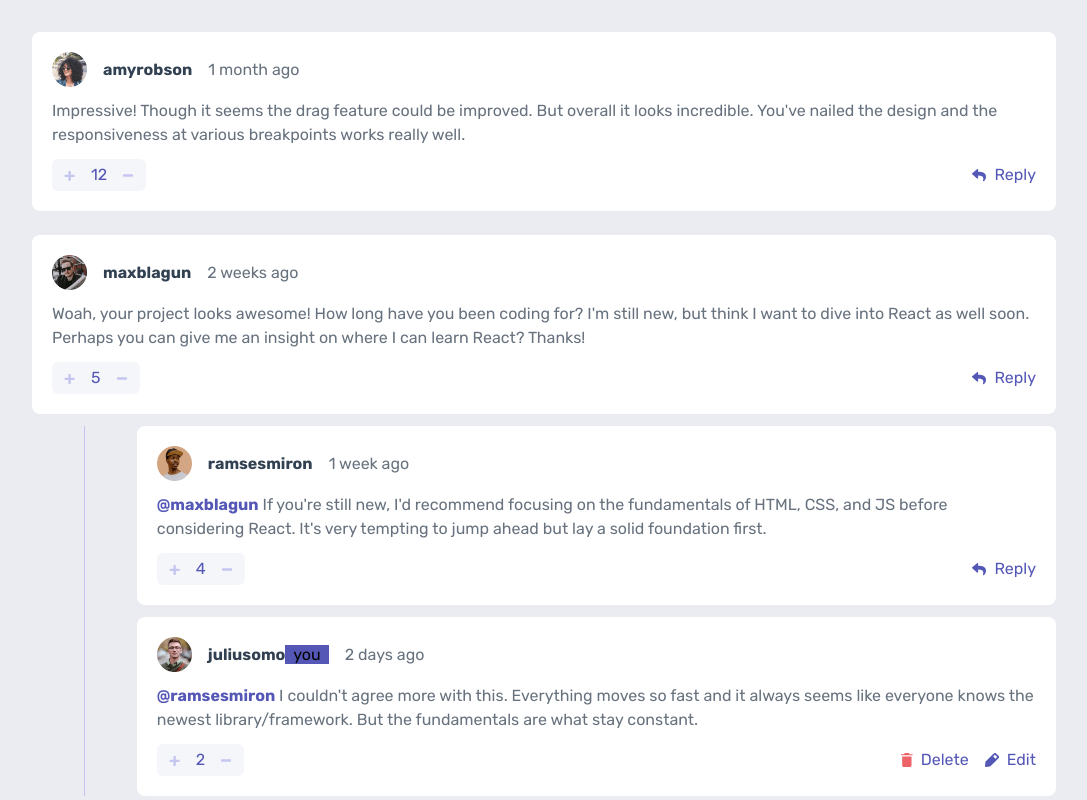
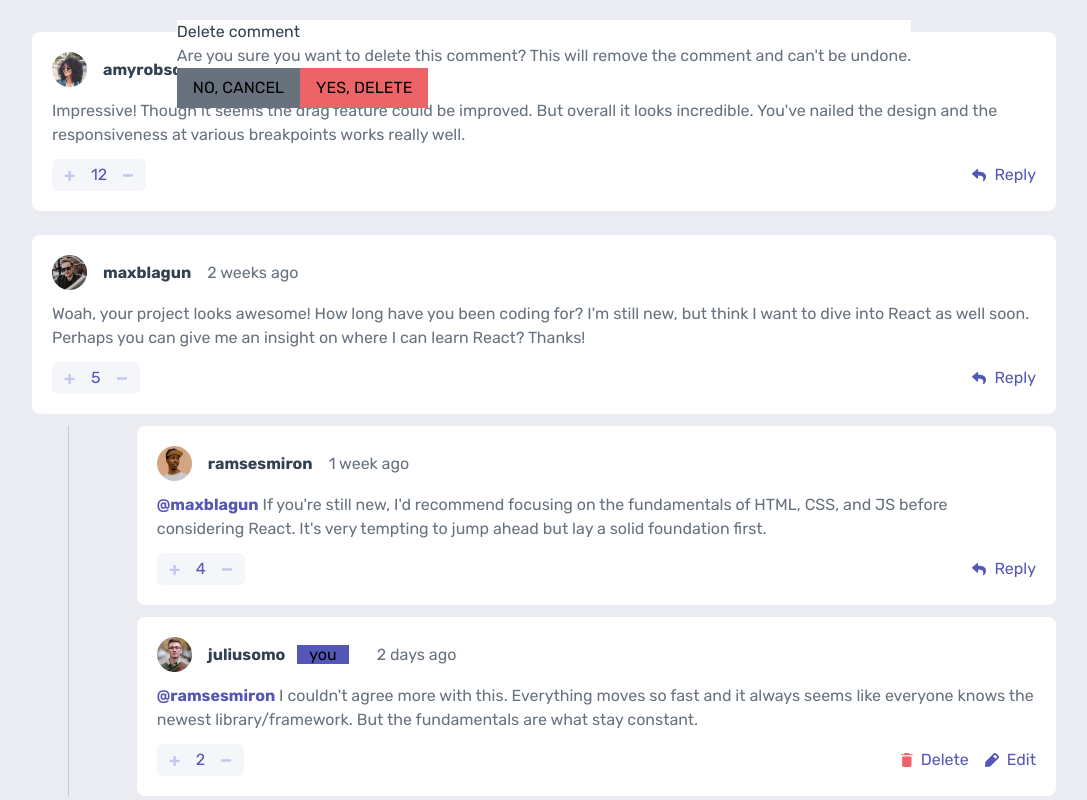
Before and after one commit to NinfarZ/interactive-comments-section, a Next.js app: page / in a window 1280 px wide. Shown: the top 800 px of the page, without its empty margins (96-1183 px from the left). Built offline with nearby package versions, Linux system fonts and the light colour scheme.

Commit message:
Updated editing

```diff
--- a/pages/Comment.js
+++ b/pages/Comment.js
@@ -1,5 +1,5 @@
 import React from 'react'
-import { useState, useEffect } from 'react'
+import { useState, useEffect, useRef } from 'react'
 import SendComment from './SendComment'
 import moment from 'moment/moment'
 
@@ -9,7 +9,6 @@ export default function Comment(props) {
     const [score, setScore] = useState(props.score)
     const [isEditing, setIsEditing] = useState(false)
     const [isReplying, setIsReplying] = useState(false)
-    const [content, setContent] = useState(props.content)
     const [userScore, setUserScore] = useState(0)
     const [isVisible, setIsVisible] = useState(true)
 
@@ -38,40 +37,6 @@ export default function Comment(props) {
         setIsEditing(true)
     }
 
-    function Content() {
-        const replyTag = props.replyingTo ? `@${props.replyingTo}` : null
-        return (
-            <>
-                {!isEditing && (
-
-                    <p className='text-Grayish-Blue'><span className='text-Moderate-blue font-bold'>{replyTag}</span> {content}</p>
-
-                ) || <ContentEdit />}
-            </>
-        )
-    }
-
-    function ContentEdit() {
-        const handleContentChange = (event) => {
-            setContent(event.target.value)
-        }
-
-        const handleEditSubmit = () => {
-            setIsEditing(false)
-        }
-        return (
-            <div className='flex flex-col'>
-                <textarea onChange={handleContentChange} value={content}
-                    rows='5'
-                    className='bg-White border resize-none border-Light-gray py-2 px-5 rounded-md placeholder:text-start text-Grayish-Blue'
-                    placeholder='Add a comment...' />
-                <div className='flex justify-end my-4'>
-                    <button onClick={handleEditSubmit} className='bg-Moderate-blue px-3 py-1 rounded-md'>UPDATE</button>
-                </div>
-
-            </div>
-        )
-    }
 
     function Username() {
         return (
@@ -79,7 +44,7 @@ export default function Comment(props) {
                 {props.username === props.currentUser.username && (
                     <div>
                         <span className='text-Dark-blue font-bold'>{props.currentUser.username}</span>
-                        <span className='bg-Moderate-blue px-2'>you</span>
+                        <span className='bg-Moderate-blue px-3 mx-3'>you</span>
                     </div>
                 ) || <span className='text-Dark-blue font-bold'>{props.username}</span>}
             </>
@@ -123,7 +88,7 @@ export default function Comment(props) {
                             <Username />
                             <span className='text-Grayish-Blue'>{props.createdAt}</span>
                         </div>
-                        <Content />
+                        <Content setIsEditing={setIsEditing} replyingTo={props.replyingTo} content={props.content} isEditing={isEditing} />
                         <div className='flex justify-between my-3'>
                             <div className='flex space-x-4 bg-Very-light-gray px-3 py-1 rounded-md'>
                                 <button onClick={like}>
@@ -150,3 +115,43 @@ export default function Comment(props) {
         </>
     )
 }
+
+
+function Content(props) {
+    const [content, setContent] = useState(props.content)
+    console.log(content)
+    const replyTag = props.replyingTo ? `@${props.replyingTo}` : null
+    return (
+        <>
+            {!props.isEditing && (
+
+                <p className='text-Grayish-Blue'><span className='text-Moderate-blue font-bold'>{replyTag}</span> {content}</p>
+
+            ) || <ContentEdit contentToEdit={content} setContent={setContent} setIsEditing={props.setIsEditing} />}
+        </>
+    )
+}
+
+function ContentEdit(props) {
+    const handleContentChange = (event) => {
+        props.setContent(event.target.value)
+
+    }
+
+    const handleEditSubmit = () => {
+        props.setIsEditing(false)
+    }
+
+    return (
+        <div className='flex flex-col'>
+            <textarea onChange={handleContentChange} value={props.contentToEdit}
+                rows='5'
+                className='bg-White border resize-none border-Light-gray py-2 px-5 rounded-md placeholder:text-start text-Grayish-Blue'
+                placeholder='Add a comment...' />
+            <div className='flex justify-end my-4'>
+                <button onClick={handleEditSubmit} className='bg-Moderate-blue px-3 py-1 rounded-md'>UPDATE</button>
+            </div>
+
+        </div>
+    )
+}
--- a/pages/CommentBlock.js
+++ b/pages/CommentBlock.js
@@ -7,12 +7,7 @@ import moment from 'moment/moment'
 export default function CommentBlock(props) {
 
     const [replies, setReplies] = useState(props.comment.replies)
-
-
-    // useEffect(() => {
-    //     mapReplies(props.comment)
-    // }, [replies])
-
+    const [replyCount, setReplyCount] = useState(0)
 
 
 
@@ -46,7 +41,7 @@ export default function CommentBlock(props) {
     function buildReply(text, replyingTo) {
         const date = moment()
         const newComment = {
-            id: props.commentId + 1,
+            id: `reply-${replyCount}`,
             content: text,
             createdAt: date.fromNow(),
             score: 0,
@@ -54,6 +49,7 @@ export default function CommentBlock(props) {
             replyingTo: replyingTo,
 
         }
+        setReplyCount(replyCount + 1)
 
         return newComment
     }
@@ -65,7 +61,7 @@ export default function CommentBlock(props) {
             <div>
                 {buildComment(props.comment)}
             </div>
-            <div className='before:content-[""] before:absolute before:bottom-0 before:top-0 before:left-16 before:border-l before:border-l-Light-grayish-blue relative'>
+            <div className=' before:absolute before:bottom-0 before:top-0 before:left-12 before:border-l before:border-l-Light-grayish-blue relative'>
                 <div className='w-[90%] ml-auto'>
                     {mapReplies(replies)}
                 </div>
--- /dev/null
+++ b/pages/DeleteWarning.js
@@ -0,0 +1,16 @@
+import React from 'react'
+
+export default function DeleteWarning() {
+    return (
+        <div className='absolute m-auto'>
+            <div className='bg-White'>
+                <h1 className='text-Dark-blue'>Delete comment</h1>
+                <p className='text-Grayish-Blue'>Are you sure you want to delete this comment? This will remove the comment and can't be undone.</p>
+            </div>
+            <div>
+                <button className='bg-Grayish-Blue px-4 py-2'>NO, CANCEL</button>
+                <button className='bg-Soft-Red px-4 py-2'>YES, DELETE</button>
+            </div>
+        </div>
+    )
+}
--- a/pages/index.js
+++ b/pages/index.js
@@ -6,13 +6,14 @@ import SendComment from './SendComment'
 import CommentBlock from './CommentBlock'
 import commentsData from './api/data.json'
 import moment from 'moment/moment'
+import DeleteWarning from './DeleteWarning'
 
 export default function Home() {
 
 
   const currentUser = commentsData.currentUser
   const [commentSection, setCommentSection] = useState(commentsData.comments)
-  const [commentCount, setCommentCount] = useState(0)
+
 
   // const handleNewComment = () => {
   //   setCommentCount(prev => prev + 1)
@@ -20,25 +21,35 @@ export default function Home() {
 
 
   function buildCommentSection(comments) {
-    return comments.map(comment => buildComment(comment))
+    return comments.map(comment => (
+      <CommentBlock
+        currentUser={currentUser}
+        commentId={comment.id}
+        key={comment.id}
+        comment={comment}
+      />
+    ))
   }
 
 
-  function buildComment(comment) {
+  // function buildComment(comment) {
 
-    return (
-      <>
-        <div>
-          <CommentBlock currentUser={currentUser}
-            commentId={comment.id}
-            key={comment.id}
-            comment={comment}
-          />
+  //   return (
+  //     <>
+  //       <div>
+  //         {commentSection.map((comment, index) => (
+  //           <CommentBlock
+  //             currentUser={currentUser}
+  //             commentId={comment.id}
+  //             key={index}
+  //             comment={comment}
+  //           />
+  //         ))}
 
-        </div>
-      </>
-    )
-  }
+  //       </div>
+  //     </>
+  //   )
+  // }
 
   function buildCommentObj(text) {
     const date = moment()
@@ -68,7 +79,8 @@ export default function Home() {
         <meta name="viewport" content="width=device-width, initial-scale=1" />
         <link rel="icon" href="/favicon.ico" />
       </Head>
-      <main className='bg-Light-gray min-h-screen font-rubik pt-5 flex justify-center'>
+      <main className='bg-Light-gray min-h-screen font-rubik pt-5 flex justify-center relative'>
+        <DeleteWarning />
 
         <section className='flex flex-col '>
           {buildCommentSection(commentSection)}
```
